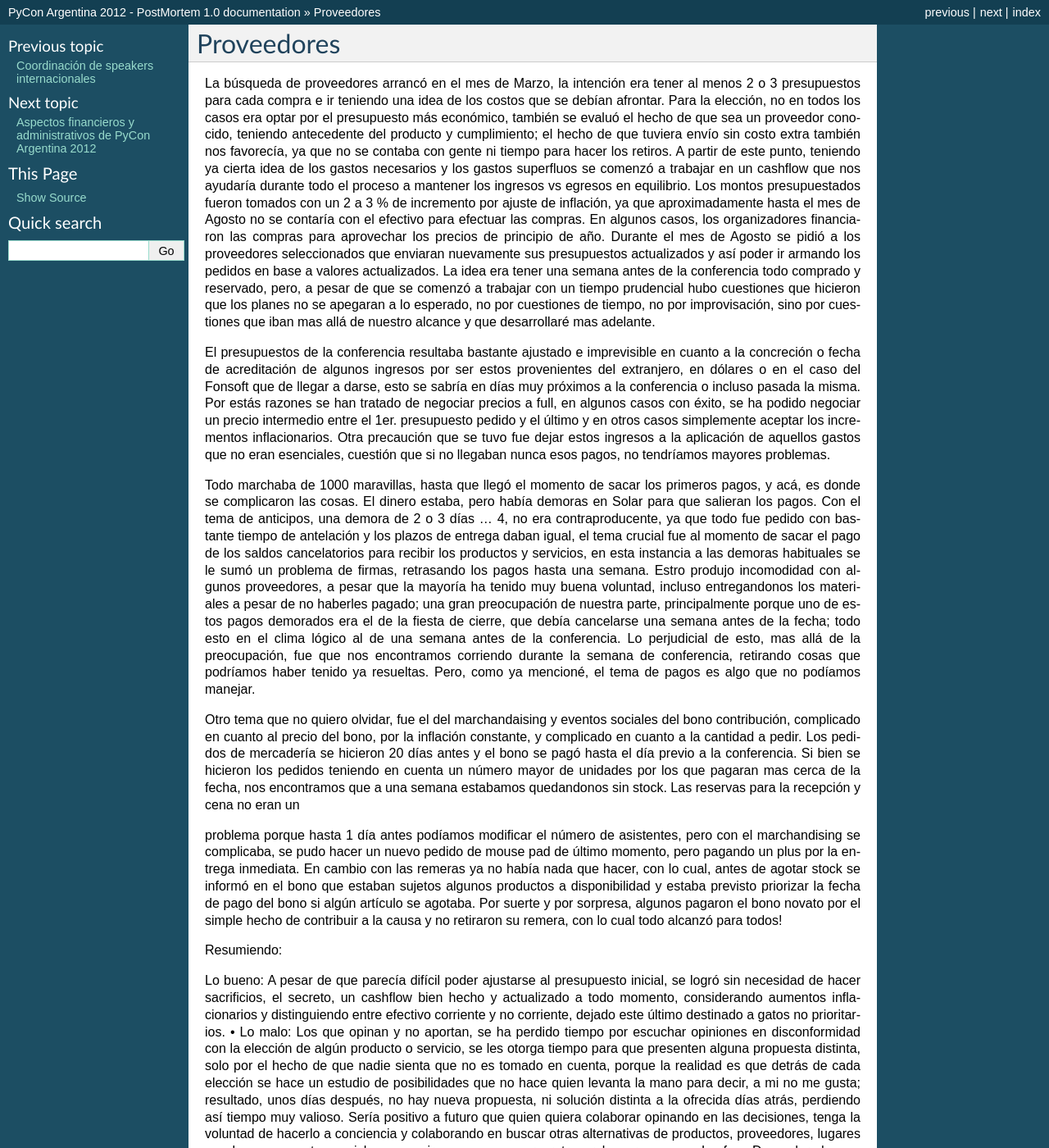
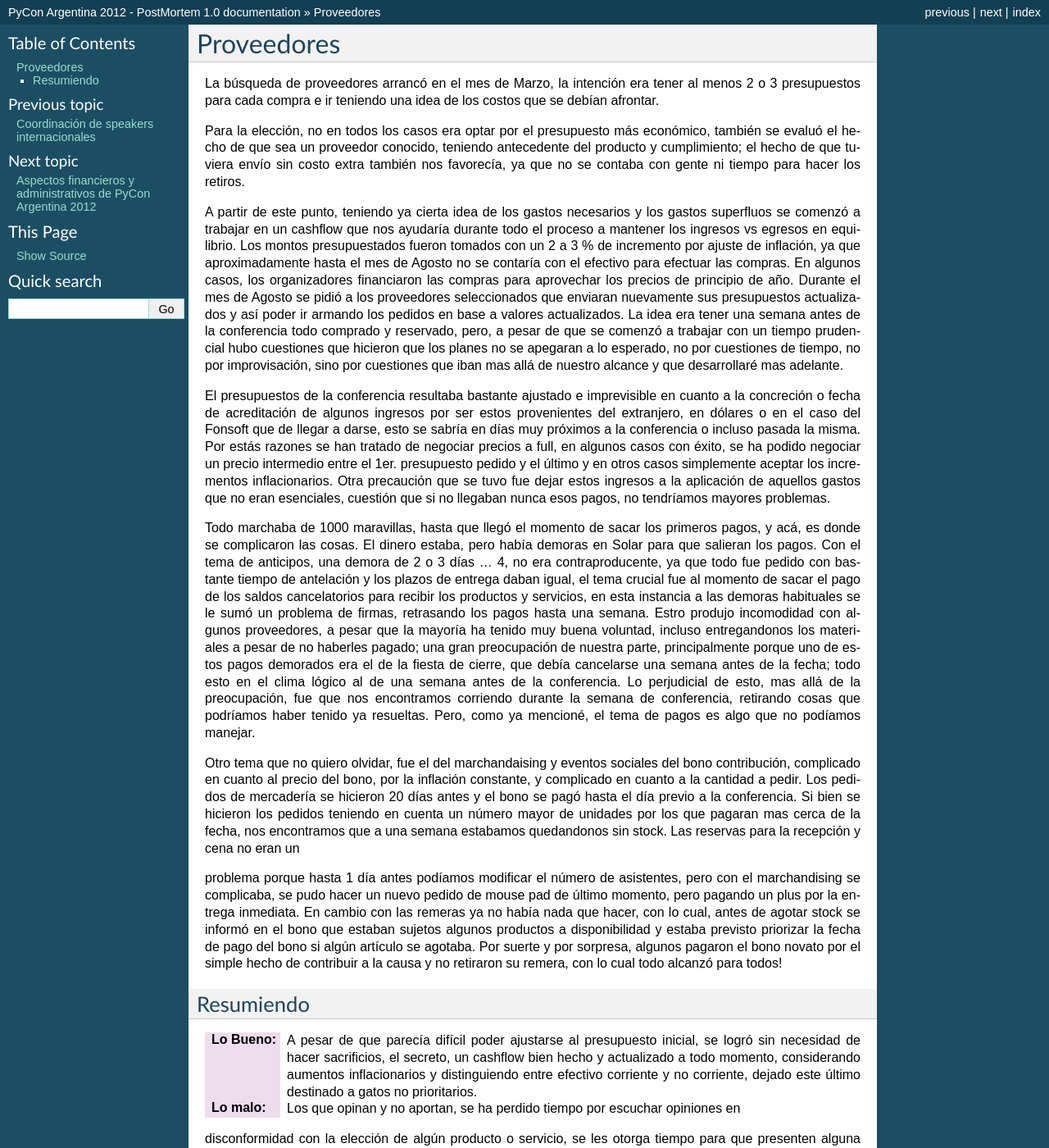
Before and after one commit to leliel12/pyconar20012_postmortem, a Sphinx documentation site: the page built from source/proveedores.rst, in a window 1280 px wide and 1400 px high. Shown: the whole window at 82% size. Built offline with Sphinx 7.4.7, drawn with Linux system fonts in a browser that asks for light colours; pages that are not in the unit, such as notebooks, are missing from menus; some of the changed text lies outside the part shown.

```diff
--- a/source/cierre.rst
+++ b/source/cierre.rst
@@ -22,3 +22,4 @@ comunidad mundial de Python y de software en general.
 
 .. image:: cierre/coordinadores.jpg
     :align: center
+    :scale: 75 %
--- a/source/proveedores.rst
+++ b/source/proveedores.rst
@@ -3,12 +3,15 @@ Proveedores
 ===========
 
 La búsqueda de proveedores arrancó en el mes de Marzo, la intención era tener al
-menos 2 o 3 presupuestos para cada compra e ir teniendo una idea de los costos que se debían
-afrontar.
-Para la elección, no en todos los casos era optar por el presupuesto más económico, también
-se evaluó el hecho de que sea un proveedor conocido, teniendo antecedente del producto y
-cumplimiento; el hecho de que tuviera envío sin costo extra también nos favorecía, ya que no se
-contaba con gente ni tiempo para hacer los retiros.
+menos 2 o 3 presupuestos para cada compra e ir teniendo una idea de los costos
+que se debían afrontar.
+
+Para la elección, no en todos los casos era optar por el presupuesto más
+económico, también se evaluó el hecho de que sea un proveedor conocido,
+teniendo antecedente del producto y cumplimiento;
+el hecho de que tuviera envío sin costo extra también nos favorecía, ya que no
+se contaba con gente ni tiempo para hacer los retiros.
+
 A partir de este punto, teniendo ya cierta idea de los gastos necesarios y los gastos
 superfluos se comenzó a trabajar en un cashflow que nos ayudaría durante todo el proceso a
 mantener los ingresos vs egresos en equilibrio. Los montos presupuestados fueron tomados con
@@ -65,13 +68,17 @@ si algún artículo se agotaba. Por suerte y por sorpresa, algunos pagaron el bo
 simple hecho de contribuir a la causa y no retiraron su remera, con lo cual todo alcanzó para
 todos!
 
-Resumiendo:
 
-Lo bueno: A pesar de que parecía difícil poder ajustarse al presupuesto inicial, se logró
-sin necesidad de hacer sacrificios, el secreto, un cashflow bien hecho y actualizado a todo
-momento, considerando aumentos inflacionarios y distinguiendo entre efectivo corriente y
-no corriente, dejado este último destinado a gatos no prioritarios.
-• Lo malo: Los que opinan y no aportan, se ha perdido tiempo por escuchar opiniones en
+Resumiendo
+----------
+
+:Lo Bueno: A pesar de que parecía difícil poder ajustarse al presupuesto
+           inicial, se logró sin necesidad de hacer sacrificios, el secreto, un
+           cashflow bien hecho y actualizado a todo momento, considerando
+           aumentos inflacionarios y distinguiendo entre efectivo corriente y
+           no corriente, dejado este último destinado a gatos no prioritarios.
+
+:Lo malo: Los que opinan y no aportan, se ha perdido tiempo por escuchar opiniones en
 disconformidad con la elección de algún producto o servicio, se les otorga tiempo para
 que presenten alguna propuesta distinta, solo por el hecho de que nadie sienta que no es
 tomado en cuenta, porque la realidad es que detrás de cada elección se hace un estudio de
@@ -84,5 +91,3 @@ proveedores, lugares ... el no me gusta caprichoso no sirve mas que para retrasa
 procesos.
 • Lo feo: Depender de una organización externa para trámites oficiales y manejo de fondos,
 resultó sumamente impráctico.
-
-•
```
Also changed, not shown: source/index.rst (+12 -4 lines), source/seleccion_charlas.rst (+23 -4 lines), 1 other file.
